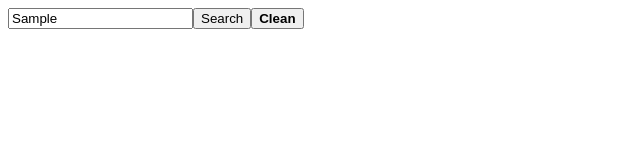
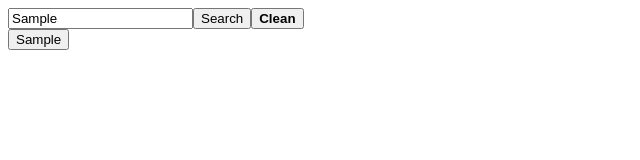
Before and after one commit to MauricioLSalles/bootcamp-frontend-25, a React (Vite) app in the folder weather dashboard/: page / in a window 1280 px wide. Both pictures are taken after typing "Sample" into the empty fields and a click on the button "Search". Shown: the top 160 px of the page, without its empty margins (0-640 px from the left). Built offline with nearby package versions, Linux system fonts and the light colour scheme.

Commit message:
added history functionallity

```diff
--- a/weather dashboard/src/components/Climate.jsx
+++ b/weather dashboard/src/components/Climate.jsx
@@ -1,5 +1,6 @@
 import { useRef, useState } from "react";
 import ClimateView from "./ClimateView";
+import ClimateHistory from "./ClimateHistory";
 
 function Climate() {
     const mockWeatherData = {
@@ -20,13 +21,22 @@ function Climate() {
     },
   };
   const [history, setHistory] = useState([]);
+  const [current, setCurrent] = useState();
+
 
 
   function handleSearch(){
     const locationName = inputRef.current.value;
     const location = mockWeatherData[locationName];
-    console.log(location);
-    setHistory([...history, location]);
+    const saveHistory = {...location,name:locationName}
+    history.push(saveHistory);
+    setCurrent(location);
+    setHistory([...history]);
+  }
+
+  function searchHistory(locationName){
+    const location = mockWeatherData[locationName];
+    setCurrent(location);
   }
 
   function handleClean(){
@@ -41,7 +51,10 @@ function Climate() {
         <input ref={inputRef}/>
         <button onClick={handleSearch}>Search</button>
         <button onClick={handleClean}><b>Clean</b></button>
-        {history[0] === undefined? <></>: <ClimateView temperature={history[0].temperature} humidity={history[0].humidity} windSpeed={history[0].humidity}/>}
+        {history[0] === undefined? <></>:<ClimateHistory search={searchHistory} history={history}/>}
+        {current === undefined? <></>:
+          <ClimateView temperature={current.temperature} humidity={current.humidity} windSpeed={current.humidity}/>
+        }
     </div>
   )
 }
--- /dev/null
+++ b/weather dashboard/src/components/ClimateHistory.jsx
@@ -0,0 +1,13 @@
+
+function ClimateHistory({history, search}) {
+  console.log(history);
+  return (
+    <div>
+    {history.map((h,i) => (
+        <button onClick={()=>search(h.name)} key={i}>{h.name}</button>
+    ))}
+    </div>
+  )
+}
+
+export default ClimateHistory
```
